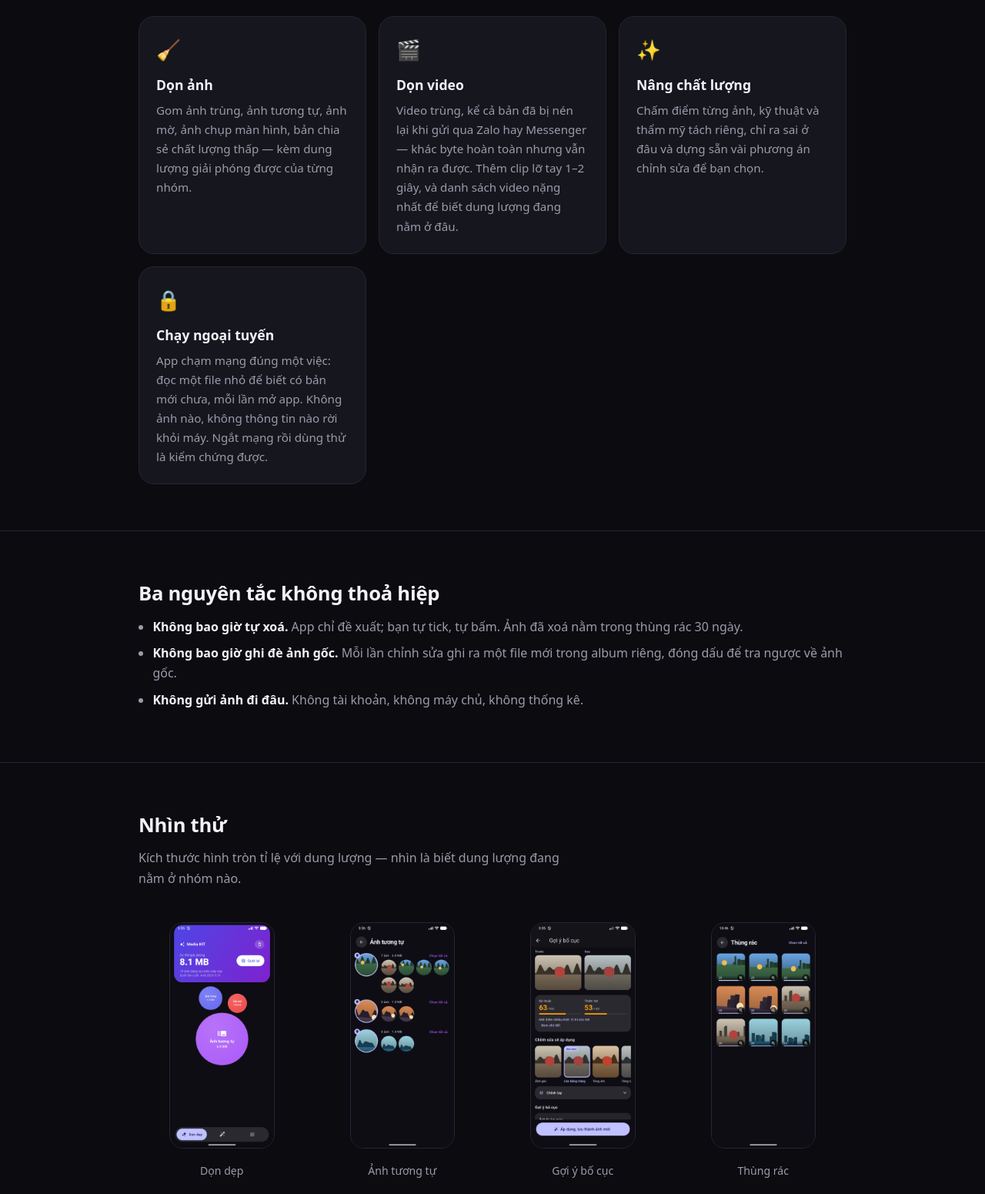
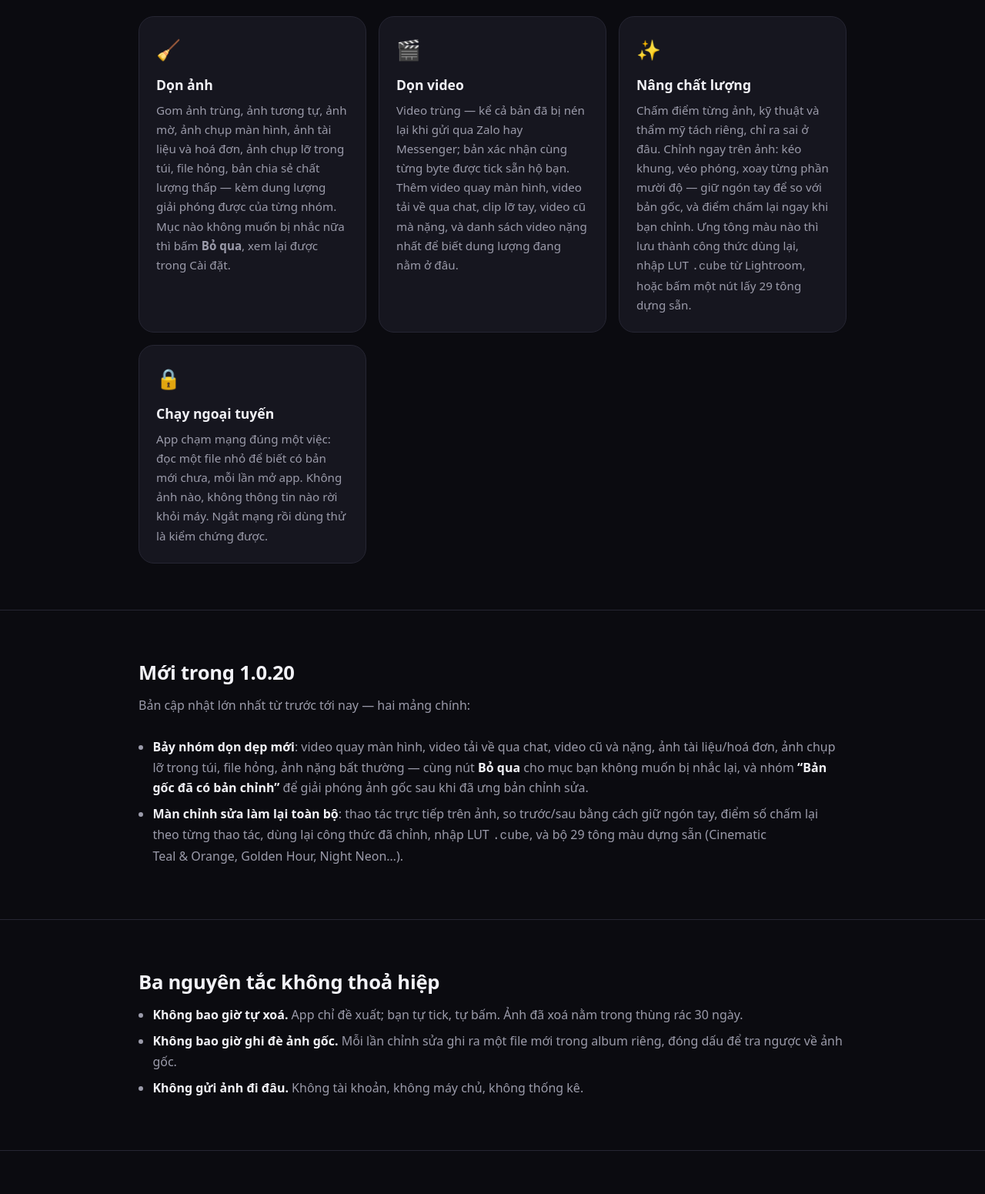
Before and after one commit to mittohoa/media-kit, a plain HTML site: page docs/index.html in a window 1280 px wide. Shown: the part 780-2331 px from the top of the page at 77% size. Drawn offline with Linux system fonts and the light colour scheme; no server answers.

Commit message:
Landing page cho v1.0.20: nhóm dọn dẹp mới và màn chỉnh sửa làm lại
Ba thẻ tính năng cập nhật theo bản mới, thêm mục 'Mới trong 1.0.20',
Windows ghi rõ có cả chỉnh sửa/công thức/LUT. Đồng bộ PROJECT.MD từ repo
chính (tới §14.7).

Co-Authored-By: Claude Fable 5 <noreply@anthropic.com>

```diff
--- a/docs/index.html
+++ b/docs/index.html
@@ -148,21 +148,29 @@
       <div class="card">
         <span class="emoji">🧹</span>
         <h3>Dọn ảnh</h3>
-        <p>Gom ảnh trùng, ảnh tương tự, ảnh mờ, ảnh chụp màn hình, bản chia sẻ chất
-           lượng thấp — kèm dung lượng giải phóng được của từng nhóm.</p>
+        <p>Gom ảnh trùng, ảnh tương tự, ảnh mờ, ảnh chụp màn hình, ảnh tài liệu
+           và hoá đơn, ảnh chụp lỡ trong túi, file hỏng, bản chia sẻ chất lượng
+           thấp — kèm dung lượng giải phóng được của từng nhóm. Mục nào không
+           muốn bị nhắc nữa thì bấm <strong>Bỏ qua</strong>, xem lại được trong
+           Cài đặt.</p>
       </div>
       <div class="card">
         <span class="emoji">🎬</span>
         <h3>Dọn video</h3>
-        <p>Video trùng, kể cả bản đã bị nén lại khi gửi qua Zalo hay Messenger —
-           khác byte hoàn toàn nhưng vẫn nhận ra được. Thêm clip lỡ tay 1–2 giây,
-           và danh sách video nặng nhất để biết dung lượng đang nằm ở đâu.</p>
+        <p>Video trùng — kể cả bản đã bị nén lại khi gửi qua Zalo hay Messenger;
+           bản xác nhận cùng từng byte được tick sẵn hộ bạn. Thêm video quay màn
+           hình, video tải về qua chat, clip lỡ tay, video cũ mà nặng, và danh
+           sách video nặng nhất để biết dung lượng đang nằm ở đâu.</p>
       </div>
       <div class="card">
         <span class="emoji">✨</span>
         <h3>Nâng chất lượng</h3>
-        <p>Chấm điểm từng ảnh, kỹ thuật và thẩm mỹ tách riêng, chỉ ra sai ở đâu và
-           dựng sẵn vài phương án chỉnh sửa để bạn chọn.</p>
+        <p>Chấm điểm từng ảnh, kỹ thuật và thẩm mỹ tách riêng, chỉ ra sai ở đâu.
+           Chỉnh ngay trên ảnh: kéo khung, véo phóng, xoay từng phần mười độ —
+           giữ ngón tay để so với bản gốc, và điểm chấm lại ngay khi bạn chỉnh.
+           Ưng tông màu nào thì lưu thành công thức dùng lại, nhập LUT
+           <code>.cube</code> từ Lightroom, hoặc bấm một nút lấy 29 tông dựng
+           sẵn.</p>
       </div>
       <div class="card">
         <span class="emoji">🔒</span>
@@ -172,6 +180,26 @@
            mạng rồi dùng thử là kiểm chứng được.</p>
       </div>
     </div>
+  </div>
+</section>
+
+<section>
+  <div class="wrap">
+    <h2>Mới trong 1.0.20</h2>
+    <p class="lead">Bản cập nhật lớn nhất từ trước tới nay — hai mảng chính:</p>
+    <ul class="plain">
+      <li><strong>Bảy nhóm dọn dẹp mới</strong>: video quay màn hình, video tải
+          về qua chat, video cũ và nặng, ảnh tài liệu/hoá đơn, ảnh chụp lỡ
+          trong túi, file hỏng, ảnh nặng bất thường — cùng nút
+          <strong>Bỏ qua</strong> cho mục bạn không muốn bị nhắc lại, và nhóm
+          <strong>“Bản gốc đã có bản chỉnh”</strong> để giải phóng ảnh gốc sau
+          khi đã ưng bản chỉnh sửa.</li>
+      <li><strong>Màn chỉnh sửa làm lại toàn bộ</strong>: thao tác trực tiếp
+          trên ảnh, so trước/sau bằng cách giữ ngón tay, điểm số chấm lại theo
+          từng thao tác, dùng lại công thức đã chỉnh, nhập LUT
+          <code>.cube</code>, và bộ 29 tông màu dựng sẵn (Cinematic
+          Teal&nbsp;&amp;&nbsp;Orange, Golden Hour, Night Neon…).</li>
+    </ul>
   </div>
 </section>
 
@@ -275,7 +303,7 @@
         </thead>
         <tbody>
           <tr><td>Android 7.0+</td><td>Đầy đủ, kể cả video. Chọn thêm được một thư mục bất kỳ để quét cùng thư viện</td></tr>
-          <tr><td>Windows</td><td>Đầy đủ, trừ phần khuôn mặt, phân vùng chủ thể, và phần video trùng nội dung (không có bộ giải mã video)</td></tr>
+          <tr><td>Windows</td><td>Đầy đủ — kể cả chỉnh sửa, công thức và LUT — trừ phần khuôn mặt, phân vùng chủ thể, và video trùng nội dung (không có bộ giải mã video)</td></tr>
           <tr><td>iOS 15.5+</td><td>Chưa dựng thử lần nào — cần macOS + Xcode</td></tr>
         </tbody>
       </table>
```
Also changed, not shown: 1 other file.
